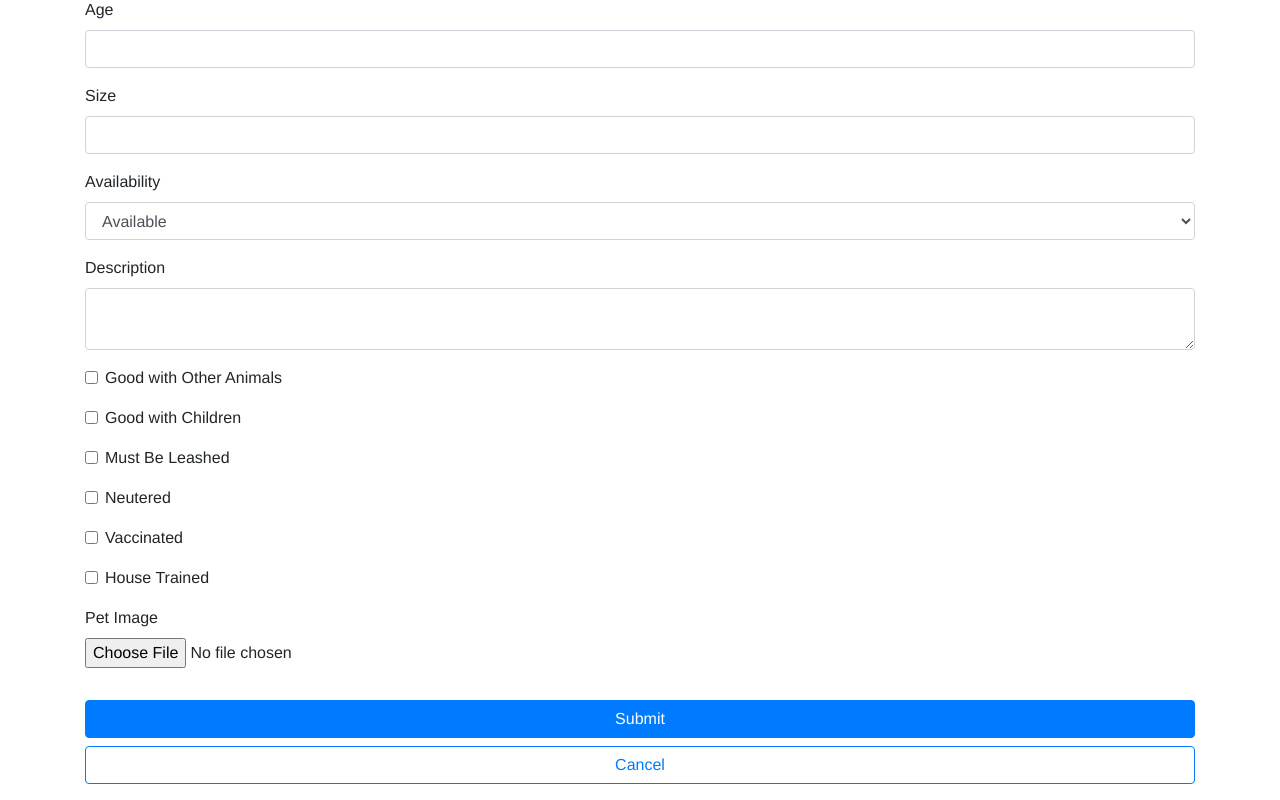
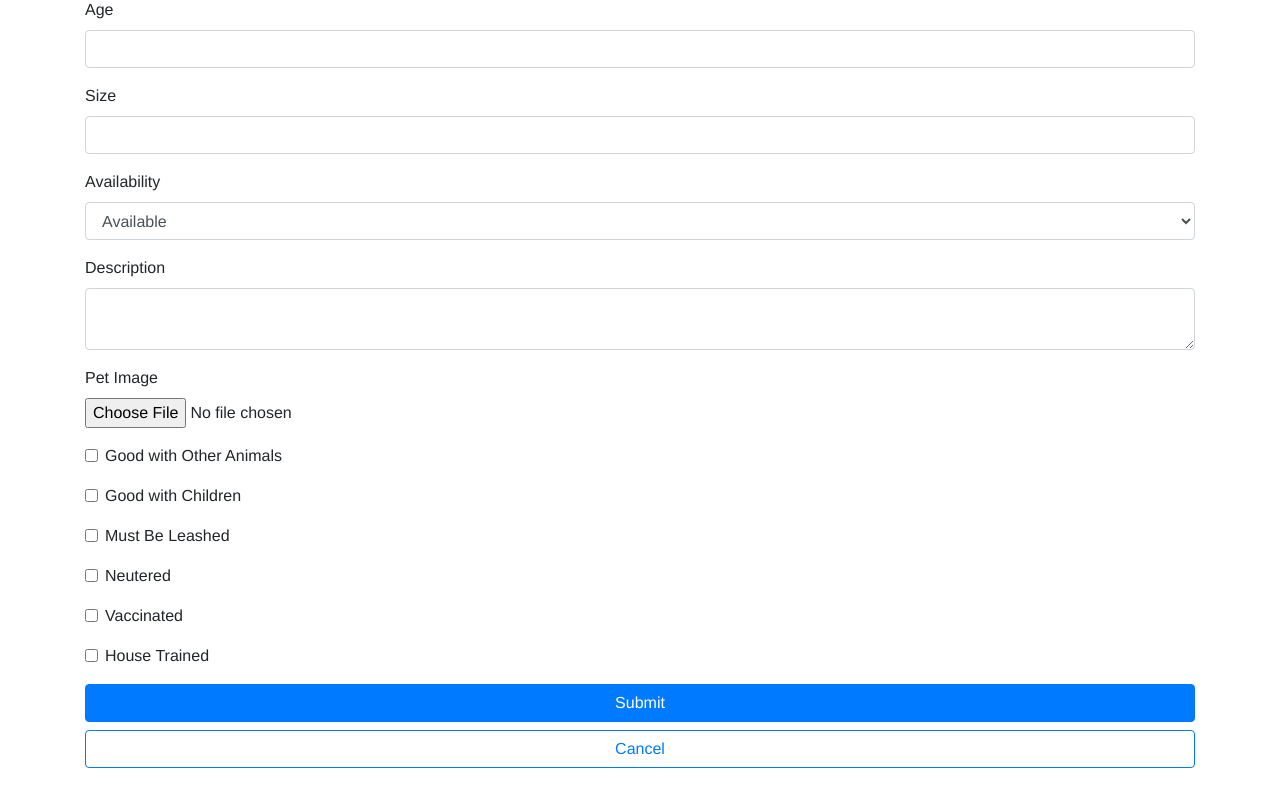
Before and after one commit to asching7108/purrfect-match, a React (Create React App) app: page /shelters/1/pets/create in a window 1280 px wide. Shown: the part 466-1266 px from the top of the page. Built offline with nearby package versions, Linux system fonts and the light colour scheme.

Commit message:
addressed code comment

```diff
--- a/src/components/FileUpload/FileUpload.js
+++ b/src/components/FileUpload/FileUpload.js
@@ -4,16 +4,9 @@ import { FormGroup } from '../Utils/Utils';
 export default class FilesUploadComponent extends Component {
   render() {
     return (
-      <div className="container">
-        <div className="row">
-          <FormGroup>
-            <label htmlFor='petImage'>Pet Image</label>
             <div className="form-group">
               <input type="file" name="uploaded_file" onChange={this.props.onChange} />
             </div>
-          </FormGroup>
-        </div>
-      </div>
     )
   }
 }
--- a/src/components/PetCard/PetCard.js
+++ b/src/components/PetCard/PetCard.js
@@ -19,7 +19,7 @@ export default function PetCard(props, newClass) {
 
   return (
     <div className={classStr} onClick={onClickCard}>
-      <img src={pet.Picture} />
+      <img src={pet.Picture} class="img-fluid" />
       <h3>{pet.Name}</h3>
       <p>{pet.Sex}, {pet.Age} yrs</p>
       <p>
--- a/src/components/PetForm/PetForm.js
+++ b/src/components/PetForm/PetForm.js
@@ -235,6 +235,10 @@ export default class PetForm extends Component {
             required
           />
         </FormGroup>
+        <FormGroup className='petImage'>
+          <label htmlFor='petImage'>Pet Image</label>
+          <FilesUploadComponent id='picture' onChange={this.onFileChange} required />
+        </FormGroup>
         <FormGroup className='form-check'>
           <Checkbox
             name='goodWithOtherAnimals'
@@ -289,7 +293,6 @@ export default class PetForm extends Component {
           />
           <label className='form-check-label' htmlFor='houseTrained'>House Trained</label>
         </FormGroup>
-        <FilesUploadComponent id='picture' onChange={this.onFileChange} required />
         <PrimaryButton type='submit'>
           Submit
         </PrimaryButton>
--- a/src/routes/PetPage/PetPage.js
+++ b/src/routes/PetPage/PetPage.js
@@ -69,10 +69,9 @@ export default function PetPage () {
   };
 
   const renderPetPic = () => {
-    // TODO
     return (
       <div className='col-md m-1 border rounded'>
-        <img src={pet.Picture} alt={pet.Name} width="500" height="600"></img>
+        <img class="img-fluid" src={pet.Picture} alt={pet.Name} width="500" height="600"></img>
       </div>
     );
   };
```
